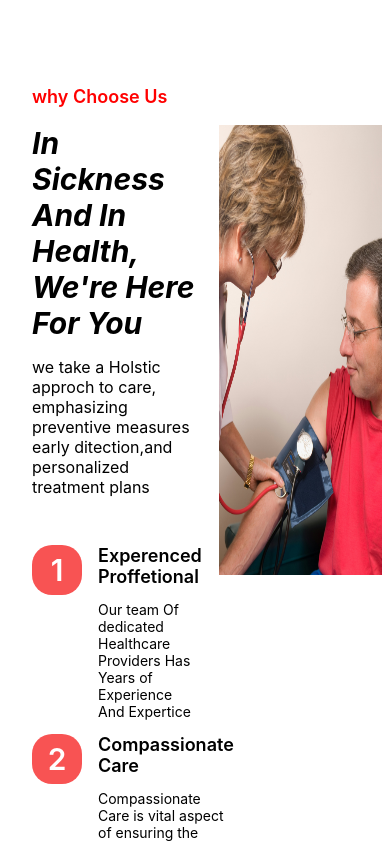
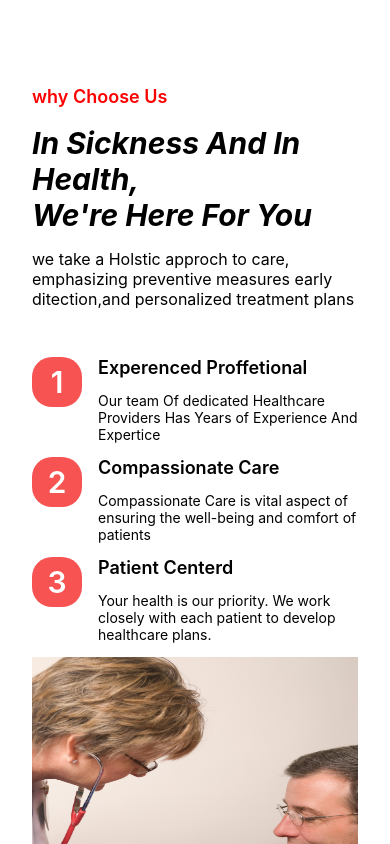
Before and after one commit to jishnunpp/hospital_management, a React (Create React App) app: page / in a window 390 px wide. Shown: the part 1600-2444 px from the top of the page. Built offline with nearby package versions, Linux system fonts and the light colour scheme.

Commit message:
experience responsive updated

```diff
--- a/src/Components/Experience/Experence.css
+++ b/src/Components/Experience/Experence.css
@@ -60,8 +60,6 @@
 
 
 
-
-
 .experinece-image{
     width:50%;
     display: flex;
@@ -74,3 +72,25 @@
     padding-left: 3rem;
 
 }
+
+
+
+@media screen and (max-width:800px){
+
+    .experinece-section{
+        flex-direction: column;
+    }
+    .experinece-text{
+        width:100%;
+    }
+    .experinece-image{
+        width: 100%;
+    }
+    .experinece-image img{
+        width: 100%;
+        height: 350px;
+        padding:0;
+
+    }
+
+}
```
